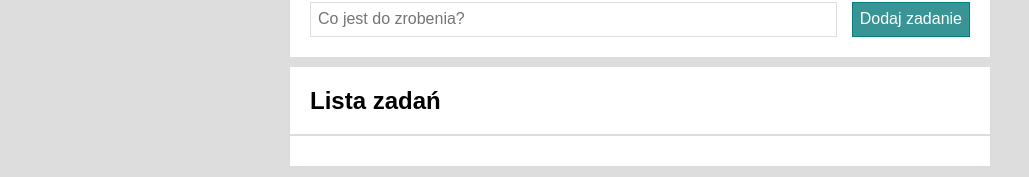
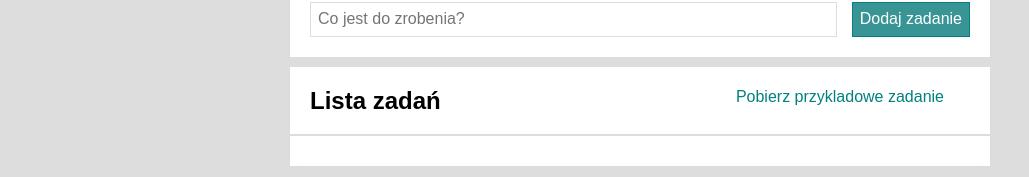
Before and after one commit to mileni67/To-Do-List-React, a React (Create React App) app: page /zadania in a window 1280 px wide. Shown: the part 216-393 px from the top of the page, without its empty margins (0-1029 px from the left). Built offline with nearby package versions, Linux system fonts and the light colour scheme.

Commit message:
added example tasks button

```diff
--- a/src/features/tasks/Buttons/index.js
+++ b/src/features/tasks/Buttons/index.js
@@ -1,6 +1,13 @@
-import { selectAreTasksEmpty, selectHideDone, selectIsEveryTaskDone, setAllDone, toggleHideDone } from "../tasksSlice";
+import { useSelector, useDispatch } from "react-redux";
 import { ButtonList, StyledButton } from "./styled";
-import { useSelector, useDispatch } from "react-redux";
+import {
+    selectAreTasksEmpty,
+    selectHideDone,
+    selectIsEveryTaskDone,
+    setAllDone,
+    toggleHideDone,
+    fetchExampleTasks
+} from "../tasksSlice";
 
 const Buttons = () => {
     const areTasksEmpty = useSelector(selectAreTasksEmpty);
@@ -10,8 +17,13 @@ const Buttons = () => {
     const dispatch = useDispatch();
 
     return (
+        <ButtonList>
+            <StyledButton onClick={() => dispatch(fetchExampleTasks())}>
+                Pobierz przykladowe zadanie
+            </StyledButton>
+            {
                 !areTasksEmpty && (
-            <ButtonList>
+
                     <>
                         <StyledButton onClick={() => dispatch(toggleHideDone())}
                         >
@@ -25,10 +37,13 @@ const Buttons = () => {
                         </StyledButton>
 
                     </>
+                )
+            }
         </ButtonList >
 
-        ))
-};
+    );
+}
+
 
 
 export default Buttons;
```
Lines whose indentation alone changed are shown as unchanged.
